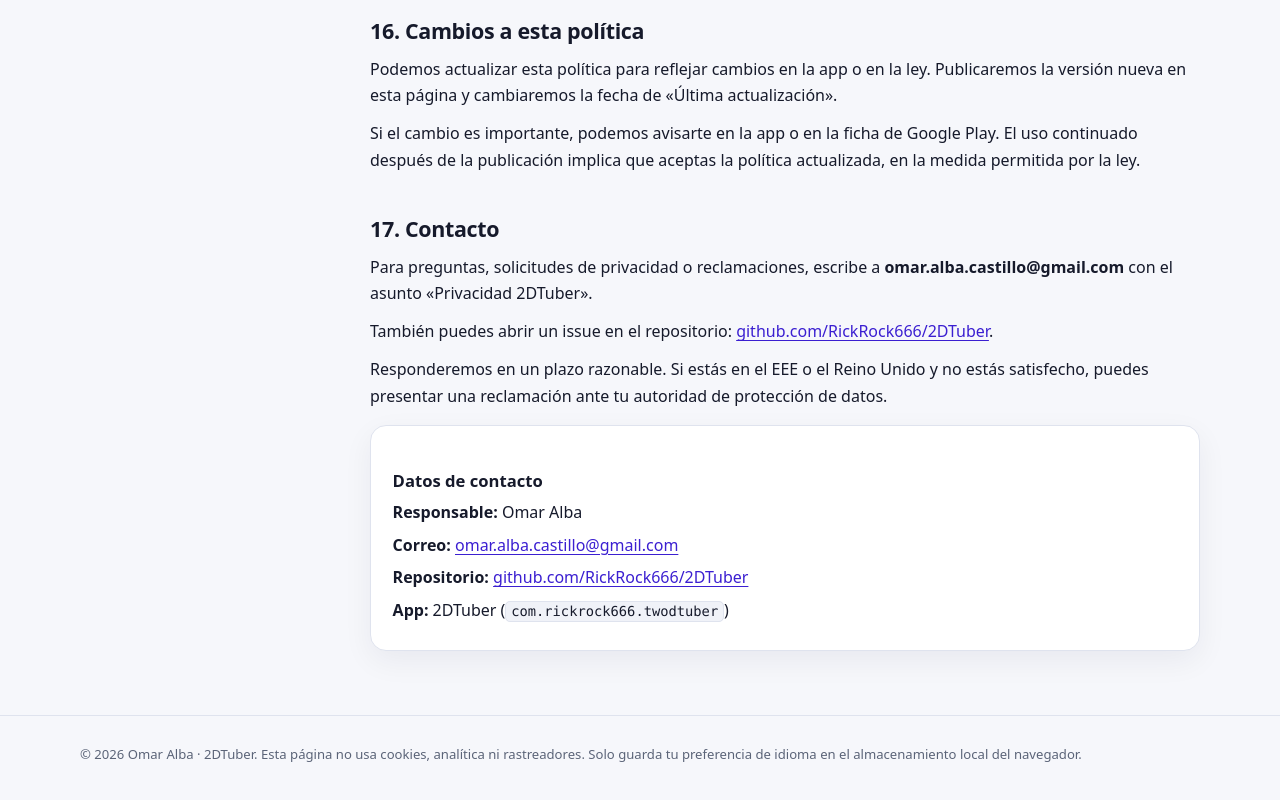
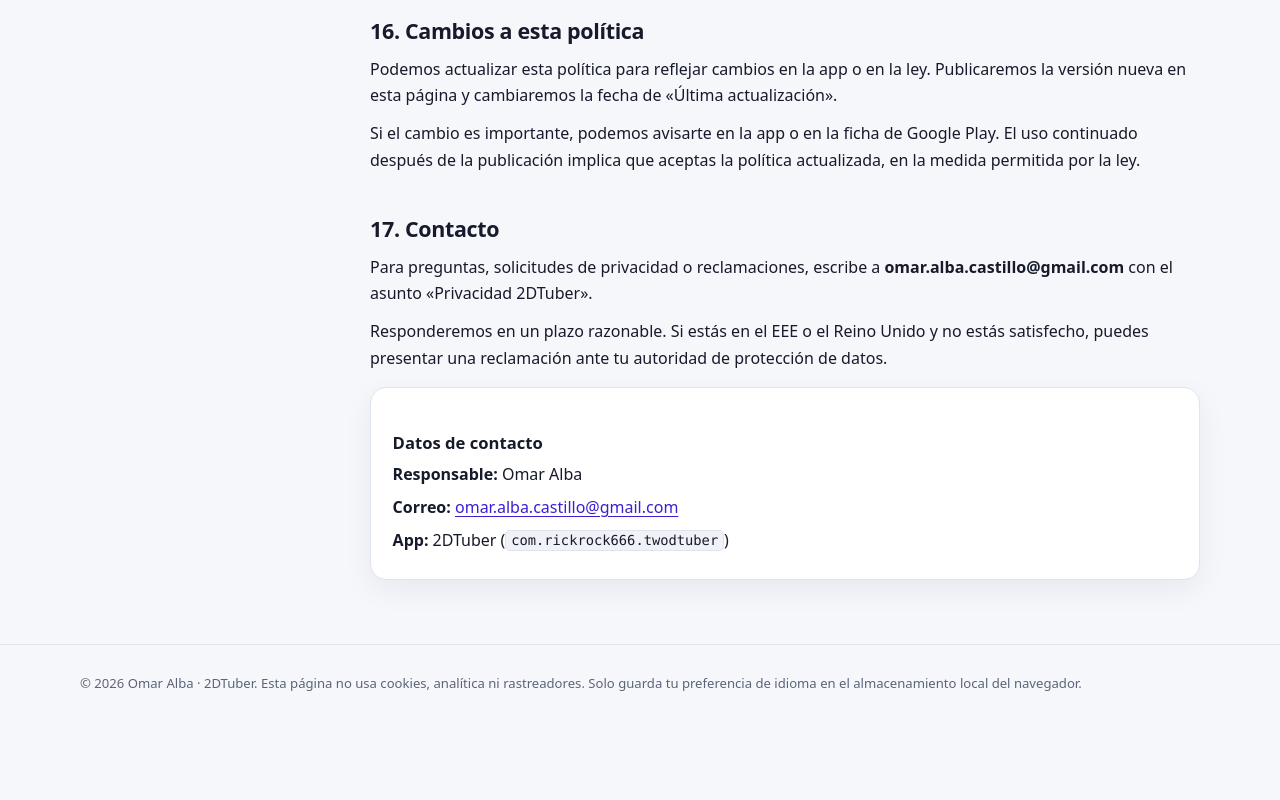
Before and after one commit to RickRock666/2DTuberPrivacyPolicy, a plain HTML site: page index.html in a window 1280 px wide. Shown: the part 9133-9933 px from the top of the page. After the commit the page ends 9864 px from the top, so only its background shows below. Drawn offline with Linux system fonts and the light colour scheme.

Commit message:
Update index.html

```diff
--- a/index.html
+++ b/index.html
@@ -808,13 +808,11 @@
           <section id="es-17">
             <h2>17. Contacto</h2>
             <p>Para preguntas, solicitudes de privacidad o reclamaciones, escribe a <strong>omar.alba.castillo@gmail.com</strong> con el asunto «Privacidad 2DTuber».</p>
-            <p>También puedes abrir un issue en el repositorio: <a href="https://github.com/RickRock666/2DTuber" target="_blank" rel="noopener noreferrer">github.com/RickRock666/2DTuber</a>.</p>
             <p>Responderemos en un plazo razonable. Si estás en el EEE o el Reino Unido y no estás satisfecho, puedes presentar una reclamación ante tu autoridad de protección de datos.</p>
             <div class="contact">
               <h3>Datos de contacto</h3>
               <p><strong>Responsable:</strong> Omar Alba</p>
               <p><strong>Correo:</strong> <a href="mailto:omar.alba.castillo@gmail.com">omar.alba.castillo@gmail.com</a></p>
-              <p><strong>Repositorio:</strong> <a href="https://github.com/RickRock666/2DTuber" target="_blank" rel="noopener noreferrer">github.com/RickRock666/2DTuber</a></p>
               <p><strong>App:</strong> 2DTuber (<code>com.rickrock666.twodtuber</code>)</p>
             </div>
           </section>
@@ -1199,7 +1197,6 @@
           <section id="en-17">
             <h2>17. Contact</h2>
             <p>For questions, privacy requests or complaints, email <strong>omar.alba.castillo@gmail.com</strong> with the subject “2DTuber Privacy”.</p>
-            <p>You can also open an issue in the repository: <a href="https://github.com/RickRock666/2DTuber" target="_blank" rel="noopener noreferrer">github.com/RickRock666/2DTuber</a>.</p>
             <p>We will respond within a reasonable time. If you are in the EEA or the UK and are not satisfied, you can complain to your data protection authority.</p>
             <div class="contact">
               <h3>Contact details</h3>
```
